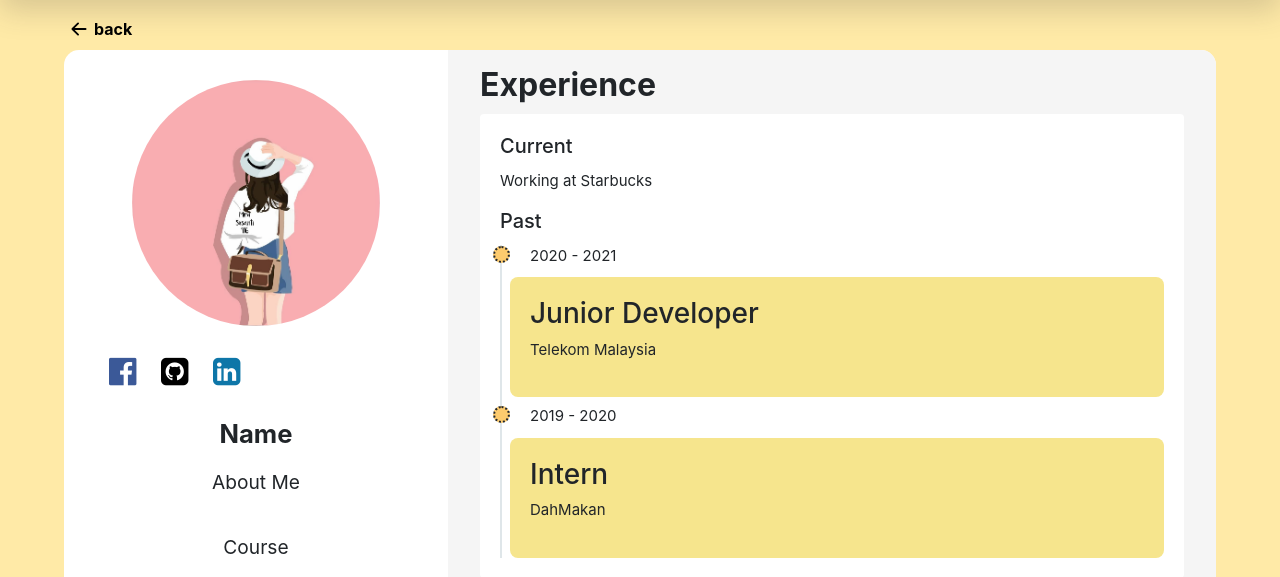
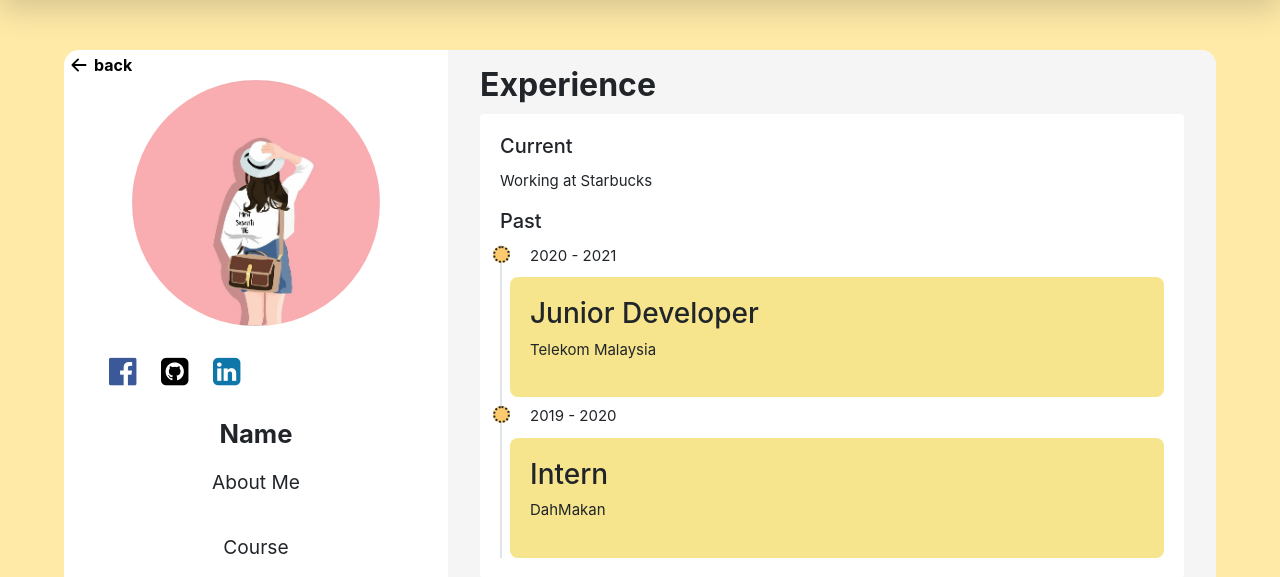
Before and after one commit to amarabjamal/Online-Alumni-System, a PHP site: page /profile.html in a window 1280 px wide. Shown: the part 66-643 px from the top of the page. Run offline with PHP 8.4, Linux system fonts and the light colour scheme; some libraries are stand-ins or nearby versions.

Commit message:
change back button

```diff
--- a/profile.html
+++ b/profile.html
@@ -84,6 +84,7 @@
         </p>
 
         <div class="col-md-4 right-pane">
+
             <div class="row">
                 <div class="avatar">
                     <img src="images/avatar.jpg" alt="profile-picture">
--- a/styles/profile.css
+++ b/styles/profile.css
@@ -21,6 +21,7 @@ html {
 
 .profile-card {
     width: 90%;
+    position: relative;
     background: white;
     border-radius: 15px;
     margin: auto;
@@ -28,16 +29,18 @@ html {
     margin-bottom: 50px;
 }
 
-
 .back {
     display: flex;
     justify-content: center;
     align-items: center;
+
     position: absolute;
-    top: 30px;
-    margin: auto;
+    top: 0px;
+    cursor:pointer;
+    z-index: 100;
+    /* margin: auto;
     margin-top: 50px;
-    margin-bottom: 50px;
+    margin-bottom: 50px; */
 
 }
 
```
